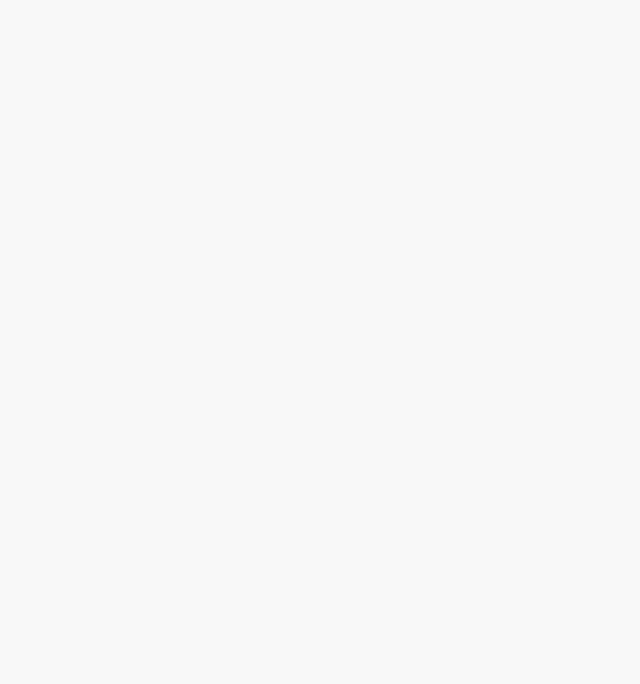
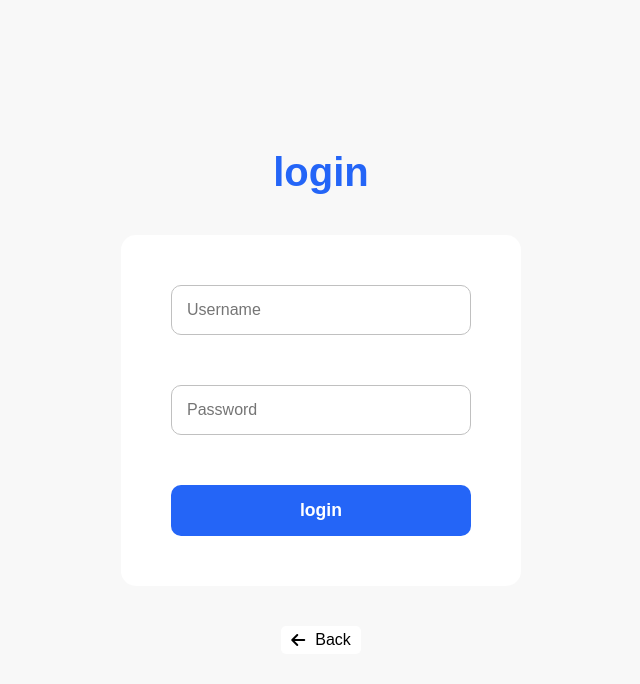
Before and after one commit to RaD01Black/js-store-BG, a plain HTML site: page auth.html in a window 1280 px wide. Shown: the whole page, without its empty margins (319-959 px from the left). Drawn offline with Linux system fonts and the light colour scheme.

Commit message:
making authencation page

```diff
--- a/auth.html
+++ b/auth.html
@@ -9,8 +9,24 @@
       href="https://cdnjs.cloudflare.com/ajax/libs/font-awesome/6.0.0/css/all.min.css"
     />
     <link rel="stylesheet" href="./css/global.css" />
+    <link rel="stylesheet" href="./css/auth.css" />
   </head>
   <body>
+    <div id="container">
+      <h2>login</h2>
+      <form>
+        <input type="text" placeholder="Username">
+        <input type="password" placeholder="Password">
+        <button type="submit">login</button>
+      </form>
+      <a href="/index.html">
+        <i class="fa-solid fa-arrow-left"></i>
+        <p>Back</p>
+      </a>
+    </div>
+
+
+
     <script type="module" src="./auth.js"></script>
   </body>
 </html>
--- /dev/null
+++ b/css/auth.css
@@ -0,0 +1,72 @@
+#container {
+    display: flex;
+    flex-direction: column;
+    align-items: center;
+    padding-top: 150px;
+}
+
+h2 {
+    font-size: 2.5rem;
+    margin-bottom: 40px;
+    color: var(--color-primary);
+}
+
+form {
+    display: flex;
+    flex-direction: column;
+    background-color: #fff;
+    padding: 50px;
+    border-radius: 15px;
+}
+
+input {
+    border: 1px solid silver;
+    margin-bottom: 50px;
+    padding: 15px;
+    width: 300px;
+    font-size: 1rem;
+    color: var(--color-primary);
+    border-radius: 10px;
+}
+
+input:focus {
+    outline: none;
+    border-color: var(--color-primary);
+}
+
+button {
+    border: none;
+    background-color: var(--color-primary);
+    padding: 15px;
+    border-radius: 10px;
+    color: #fff;
+    font-size: 1.1rem;
+    font-weight: 600;
+    cursor: pointer;
+    transition: all 0.1s ease-in;
+}
+
+button:hover {
+    background-color: var(--color-secondary);
+    color: var(--color-primary);
+}
+
+a {
+    display: flex;
+    align-items: center;
+    text-decoration: none;
+    color: #000;
+    margin-top: 40px;
+    background-color: #fff;
+    padding: 5px 10px;
+    border-radius: 5px;
+    transition: all 0.1s ease-in;
+}
+
+a p {
+    margin-left: 10px;
+}
+
+a:hover {
+    transform: scale(1.3);
+}
```
